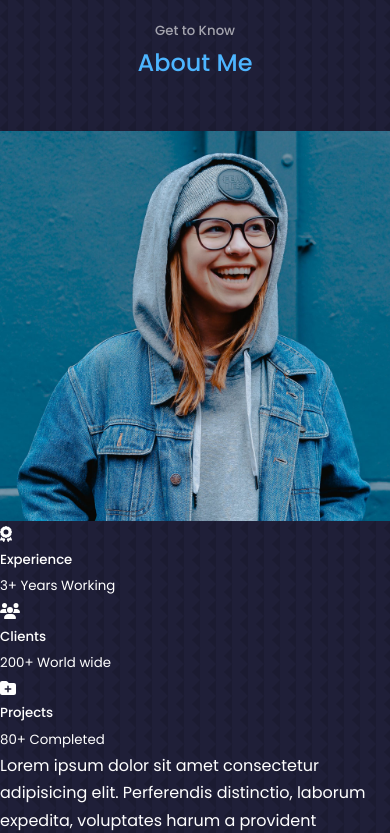
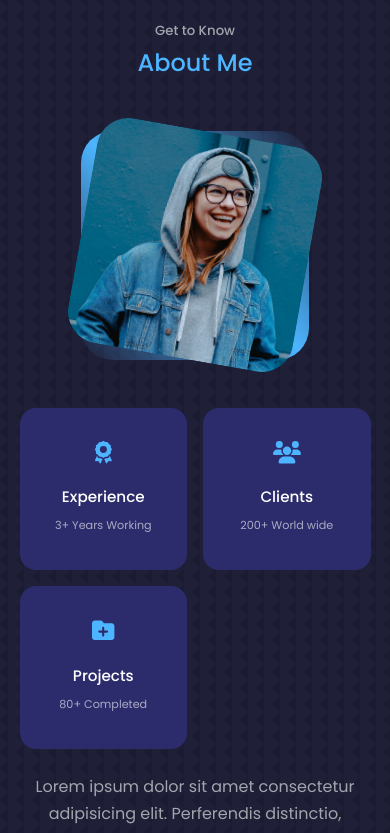
Before and after one commit to GabrielBergamim/about-me, a React (Vite) app: page / in a window 390 px wide. Shown: the part 920-1753 px from the top of the page. Built offline with nearby package versions, Linux system fonts and the light colour scheme.

Commit message:
about component styles

```diff
--- a/src/components/About/index.tsx
+++ b/src/components/About/index.tsx
@@ -10,9 +10,9 @@ export function About() {
       <h5>Get to Know</h5>
       <h2>About Me</h2>
 
-      <div className={styles.about}>
-        <div className={`${styles.about__me}`}>
-          <div className={`${styles.about__me}--image`}>
+      <div className={`container ${styles.about}`}>
+        <div className={styles.about__me}>
+          <div className={styles['about__me--image']}>
             <img src={ME} alt="About Image" />
           </div>
         </div>
@@ -20,19 +20,19 @@ export function About() {
         <div className={styles.about__content}>
           <div className={styles.about__cards}>
             <article className={styles.about__card}>
-              <FontAwesomeIcon icon={faAward} className={`${styles.about__card}--icons`} />
+              <FontAwesomeIcon icon={faAward} className={styles['about__card--icons']} />
               <h5>Experience</h5>
               <small>3+ Years Working</small>
             </article>
 
             <article className={styles.about__card}>
-              <FontAwesomeIcon icon={faUsers} className={`${styles.about__card}--icons`} />
+              <FontAwesomeIcon icon={faUsers} className={styles['about__card--icons']} />
               <h5>Clients</h5>
               <small>200+ World wide</small>
             </article>
 
             <article className={styles.about__card}>
-              <FontAwesomeIcon icon={faFolderPlus} className={`${styles.about__card}--icons`} />
+              <FontAwesomeIcon icon={faFolderPlus} className={styles['about__card--icons']} />
               <h5>Projects</h5>
               <small>80+ Completed</small>
             </article>
--- a/src/components/About/style.module.scss
+++ b/src/components/About/style.module.scss
@@ -0,0 +1,109 @@
+.about {
+  display: grid;
+  grid-template-columns: 35% 50%;
+  gap: 15%;
+
+  &__me {
+    width: 100%;
+    aspect-ratio: 1/1;
+    border-radius: 2rem;
+    background: linear-gradient(45deg, transparent, var(--color-primary), transparent);
+    display: grid;
+    place-items: center;
+
+    &--image {
+      border-radius: 2rem;
+      overflow: hidden;
+      transform: rotate(10deg);
+      transition: var(--transition);
+
+      &:hover {
+        transform: rotate(0);
+      }
+    }
+  }
+
+
+  &__content {
+    p {
+      margin: 2rem 0 2.6rem;
+      color: var(--color-light);
+    }
+  }
+
+  &__cards {
+    display: grid;
+    grid-template-columns: repeat(3, 1fr);
+    gap: 1.5rem;
+  }
+
+  &__card {
+    background: var(--color-bg-variant);
+    border: 1px solid transparent;
+    border-radius: 1rem;
+    padding: 2rem;
+    text-align: center;
+    transition: var(--transition);
+
+    &:hover {
+      background: transparent;
+      border-color: var(--color-primary-variant);
+      cursor: default;
+    }
+
+    &--icons {
+      color: var(--color-primary);
+      font-size: 1.4rem;
+      margin-bottom: 1rem;
+    }
+
+    h5 {
+      font-size: 0.95rem;
+    }
+
+    small {
+      font-size: 0.7rem;
+      color: var(--color-light);
+    }
+  }
+}
+
+@media screen and (max-width: 1024px) {
+  .about {
+    grid-template-columns: 1fr;
+    gap: 0;
+
+    &__me {
+      width: 50%;
+      margin: 2rem auto 4rem;
+    }
+
+    &__content {
+      p {
+        margin: 1rem 0 1.5rem;
+      }
+    }
+  }
+}
+
+@media screen and (max-width: 600px) {
+  .about {
+    &__me {
+      width: 65%;
+      margin: 0 auto 3rem;
+    }
+
+    &__cards {
+      grid-template-columns: 1fr 1fr;
+      gap: 1rem;
+    }
+
+    &__content {
+      text-align: center;
+
+      p {
+        margin: 1.5rem 0;
+      }
+    }
+  }
+}
```
